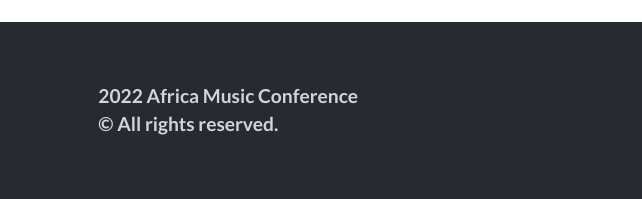
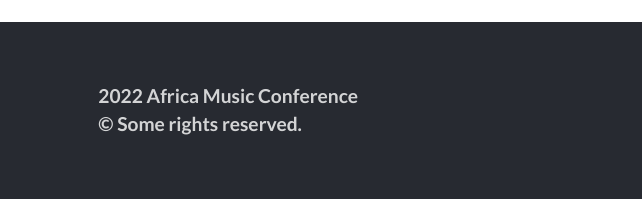
Before and after one commit to michael-duke/Capstone-I, a website with bundled scripts: page about.html in a window 1280 px wide. Shown: the part 1765-1964 px from the top of the page, 638-1280 px from the left. Built offline with nearby package versions, Linux system fonts and the light colour scheme; a web font is replaced by a local one.

```diff
--- a/about.html
+++ b/about.html
@@ -162,7 +162,7 @@
       </div>
       <p class="footnote">
         2022 Africa Music Conference
-        <span>&copy; All rights reserved. </span>
+        <span>&copy; Some rights reserved. </span>
       </p>
     </footer>
   </body>
```
Also changed, not shown: index.html (+1 -1 lines), README.md.
